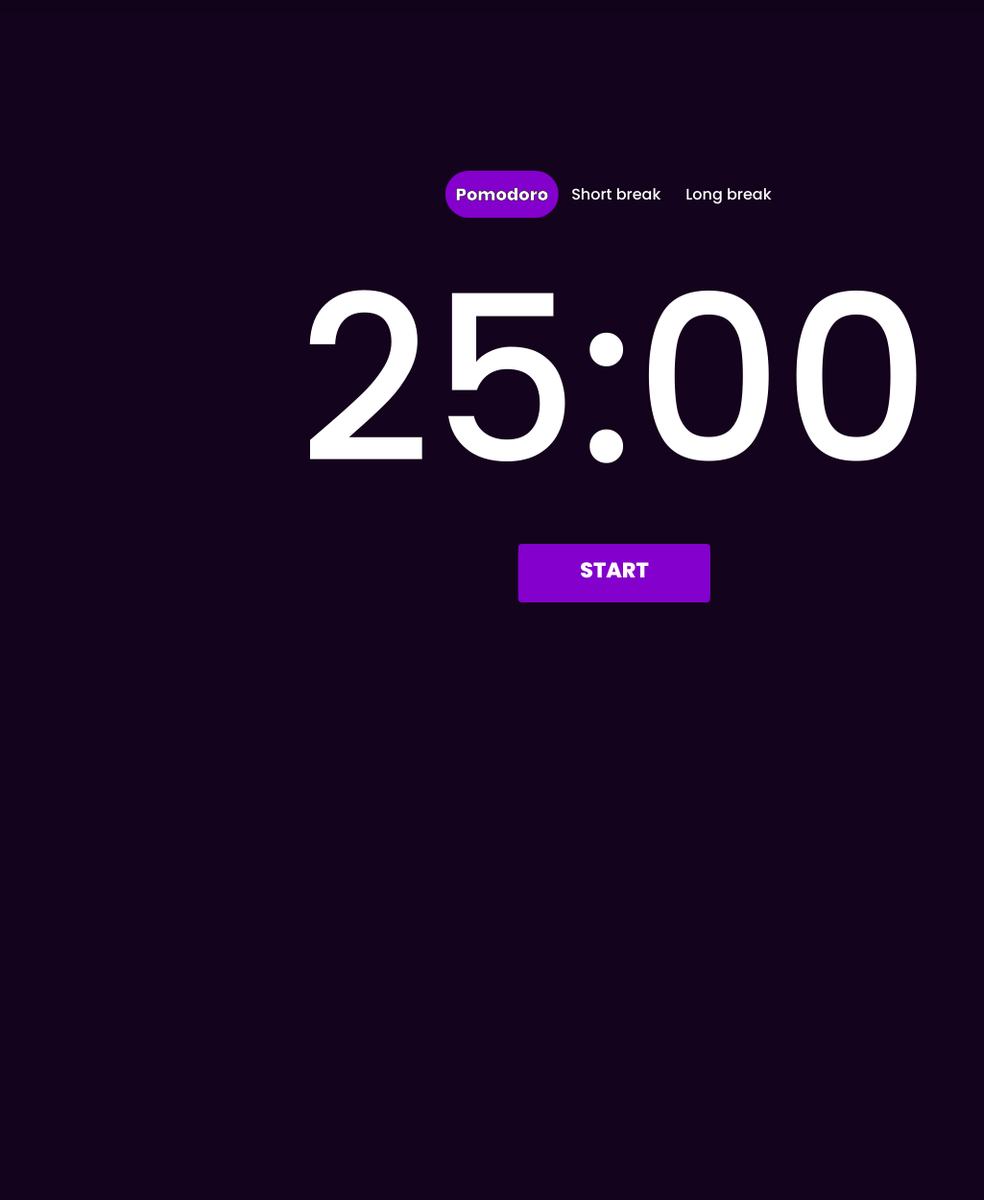
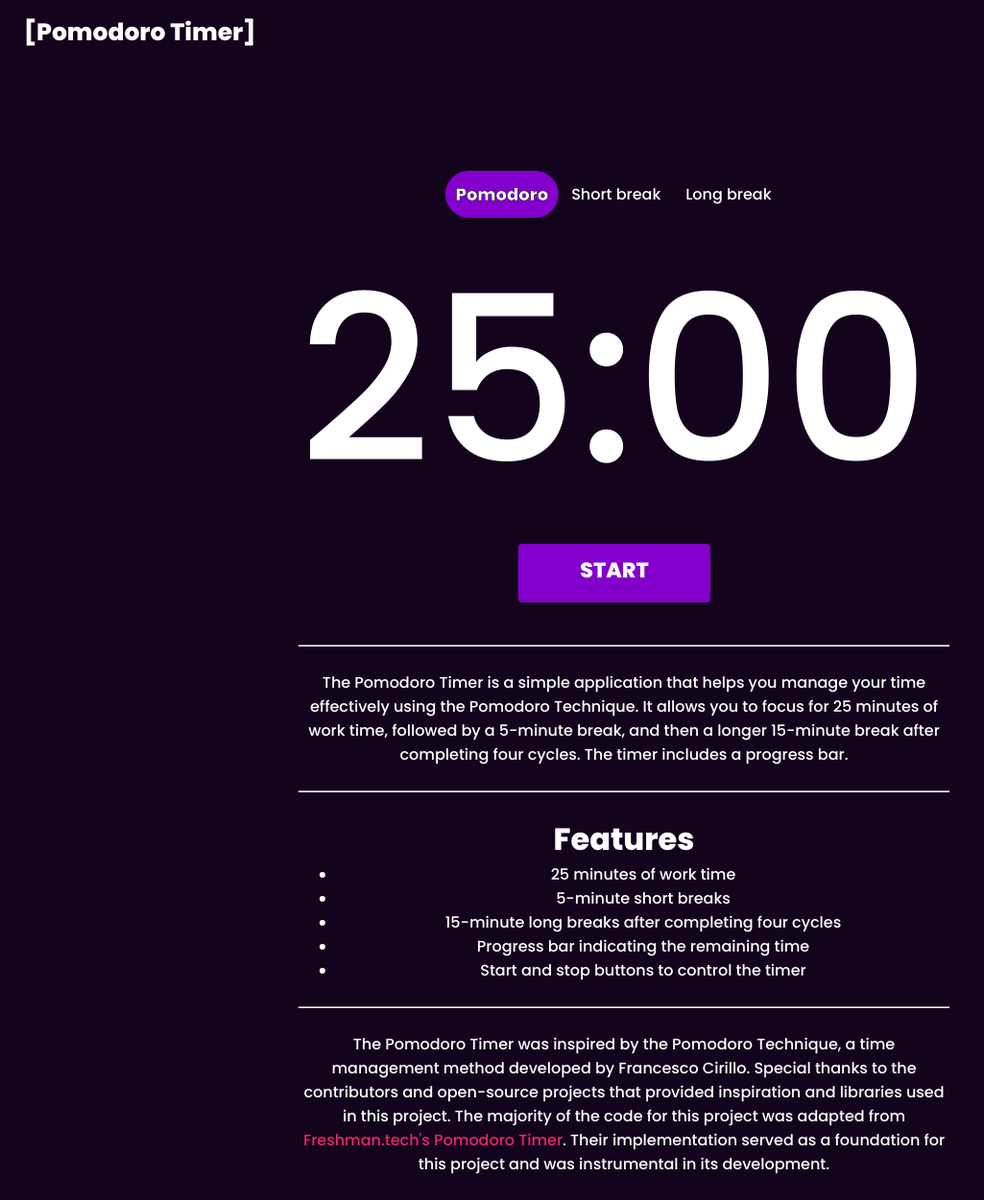
Before and after one commit to erick-alexsandro/Pomodoro-Timer, a website: page index.html in a window 1280 px wide. Shown: the whole page at 96% size, without its empty margins (0-1025 px from the left). Before the commit the page ends 800 px from the top, so only its background shows below. Drawn offline with Linux system fonts and the light colour scheme.

Commit message:
Update progress bar style and add Pomodoro technique info.

```diff
--- a/index.html
+++ b/index.html
@@ -8,10 +8,6 @@
   <title>Pomodoro Timer</title>
   <link rel="stylesheet" href="styles.css" />
 
-  <style>
-    @import url('https://fonts.googleapis.com/css2?family=Lato:wght@900&family=Poppins:ital,wght@0,500;0,600;0,800;0,900;1,800&family=Raleway:wght@800&family=Roboto+Mono:wght@300&display=swap');
-  </style>
-
   <link rel="preconnect" href="https://fonts.googleapis.com">
   <link rel="preconnect" href="https://fonts.gstatic.com" crossorigin>
   <link
@@ -20,6 +16,12 @@
 </head>
 
 <body>
+  <div class="nav-bar">
+    <div class="nav-logo">
+      [Pomodoro Timer]
+    </div>
+  </div>
+
   <main class="app">
     <progress id="js-progress" value="0"></progress>
     <div class="progress-bar"></div>
@@ -43,13 +45,50 @@
       <button class="main-button" data-action="start" id="js-btn">
         Start
       </button>
+
+      <div class="footer">
+        <div class="footer-content">
+          <div class="description">
+            <hr>
+            <br>
+            <p>The Pomodoro Timer is a simple application that helps you manage your time effectively using the Pomodoro
+              Technique. It allows you to focus for 25 minutes of work time, followed by a 5-minute break, and then a
+              longer
+              15-minute break after completing four cycles. The timer includes a progress bar.</p>
+            <br>
+          </div>
+          <hr>
+          <br>
+          <div class="features">
+            <h1>Features</h1>
+            <ul>
+              <li>25 minutes of work time
+              <li>5-minute short breaks</li>
+              <li>15-minute long breaks after completing four cycles</li>
+              <li>Progress bar indicating the remaining time</li>
+              <li>Start and stop buttons to control the timer</li>
+            </ul>
+            <br>
+          </div>
+          <hr>
+          <br>
+          <div class="acknowledgements">
+            <p>The Pomodoro Timer was inspired by the Pomodoro Technique, a time management method developed by
+              Francesco Cirillo. Special thanks to the contributors and open-source projects that provided inspiration
+              and libraries used in this project.
+
+              The majority of the code for this project was adapted from <a target="_blank"
+                href="https://freshman.tech/pomodoro-timer/">Freshman.tech's Pomodoro Timer</a>. Their implementation
+              served as a foundation for this project and was instrumental in its development.</p>
+          </div>
+          <br>
+        </div>
+      </div>
     </div>
+
   </main>
-  <div class="hidden">
-    <audio src="backtowork.mp3" data-sound="pomodoro"></audio>
-    <audio src="break.mp3" data-sound="shortBreak"></audio>
-    <audio src="break.mp3" data-sound="longBreak"></audio>
-  </div>
+
+
   <script src="main.js"></script>
 </body>
 
--- a/styles.css
+++ b/styles.css
@@ -19,16 +19,30 @@ html {
 body {
   background-color: var(--pomodoro);
   transition: background-color 1s ease;
-  font-family: 'Poppins', sans-serif;
+  font-family: 'Poppins';
   user-select: none;
+}
+
+.nav-bar {
+  padding: 15px;
+  color: #fff;
+  display: inline-flexbox;
+}
+
+.nav-logo {
+  font-weight: bold;
+  padding-left: 10px;
+  font-size: 25px;
+
 }
 
 progress {
   border-radius: 2px;
   width: 100%;
-  height: 12px;
+  height: 70px;
   position: fixed;
   top: 0;
+  mix-blend-mode: difference;
 }
 
 progress::-webkit-progress-bar {
@@ -111,6 +125,7 @@ button {
   transition: color 0.5s ease-in-out 0s;
 }
 
+
 button:focus,
 button:active {
   outline: none;
@@ -124,8 +139,25 @@ button:active {
   outline: none;
 }
 
-.hidden {
-  display: none;
+.footer {
+  display: flex;
+  justify-content: center;
+  margin-top: 50px;
+  position: fixed;
+  color: #fff;
+}
+
+.footer-content {
+  text-align: center;
+}
+
+a {
+  text-decoration: none;
+  color: #e8266a;
+}
+
+a:hover {
+  opacity: 70%;
 }
 
 @media screen and (max-width: 550px) {
```
Also changed, not shown: 3 other files.
